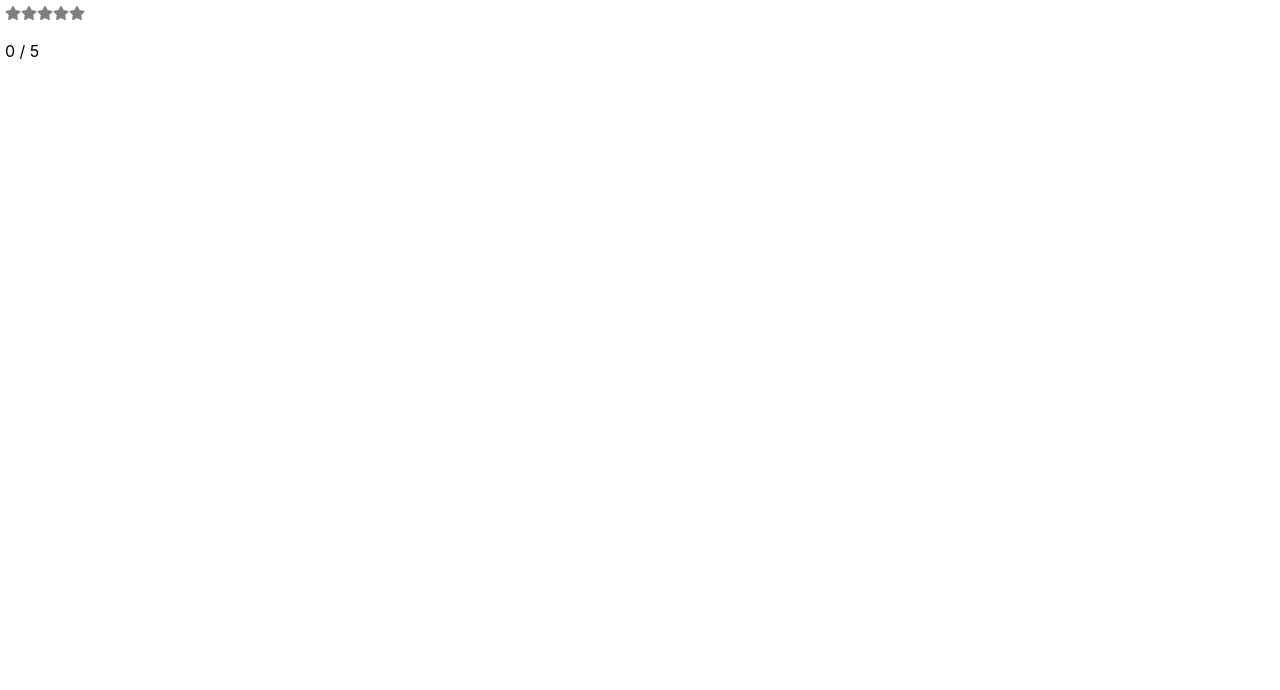
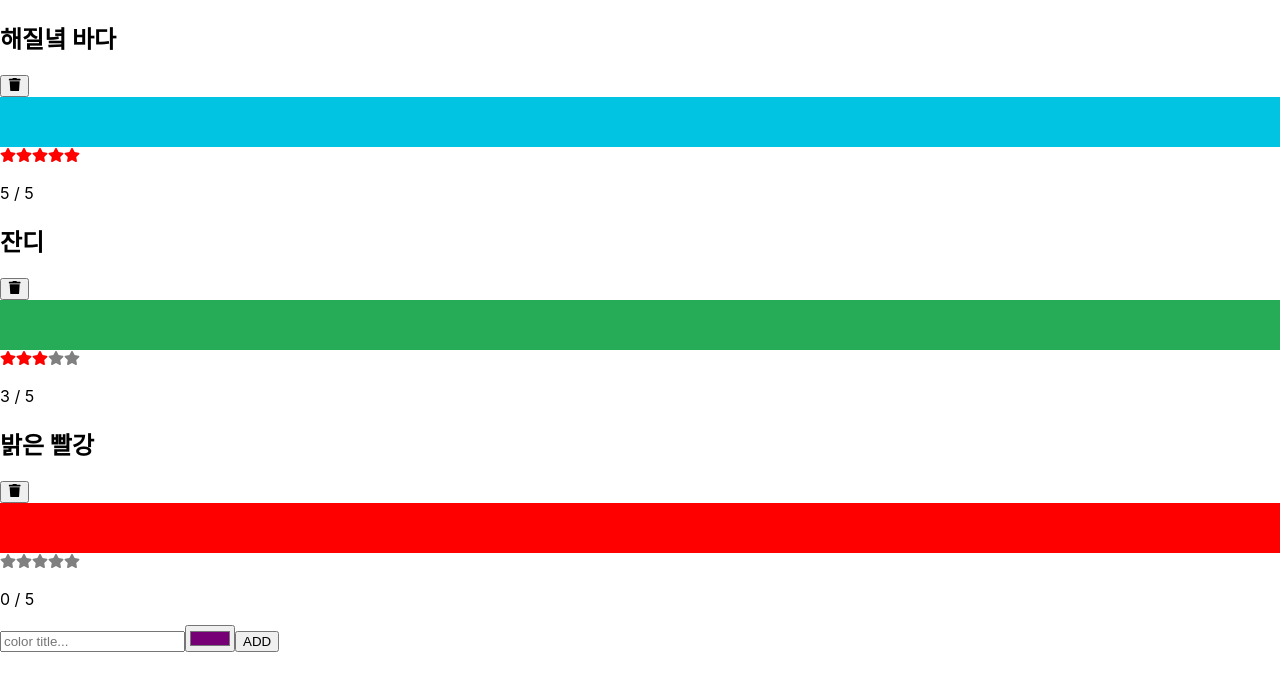
Before and after one commit to kimjinsub/my-project, a React (Create React App) app: page / in a window 1280 px wide. Shown: the top 690 px of the page. Built offline with nearby package versions, Linux system fonts and the light colour scheme.

Commit message:
before context

```diff
--- /dev/null
+++ b/src/AddColorForm.js
@@ -0,0 +1,55 @@
+import React from "react";// useState 훅은 useInput 훅 안에 캡슐화된다.
+import { useInput } from "./hooks";
+
+export default function AddColorForm({ onNewColor = f => f}) {
+    const [titleProps, resetTitle] = useInput("");
+    const [colorProps, resetColor] = useInput("#770077");
+
+    const submit = e => {
+        e.preventDefault();
+        onNewColor(titleProps.value, colorProps.value);
+        resetTitle();
+        resetColor();
+    };
+
+    return (
+        <form onSubmit={submit}>
+            <input
+                {...titleProps}
+                type="text"
+                placeholder="color title..."
+                required
+            />
+            <input
+                {...colorProps}
+                type="color"
+                required
+            />
+            <button>ADD</button>
+        </form>
+    );
+}
+
+// import React, { useRef } from "react";
+
+// export default function AddColorForm({ onNewColor = f => f}) {
+//     const txtTitle = useRef();
+//     const hexColor = useRef();
+
+//     const submit = e => {
+//         e.preventDefault();
+//         const title = txtTitle.current.value;
+//         const color = hexColor.current.hexColor;
+//         onNewColor(title, color);
+//         txtTitle.current.value = "";
+//         hexColor.current.value = "";
+//     };
+
+//     return (
+//         <form onSubmit={submit}>
+//             <input ref={txtTitle} type="text" placeholder="color title..." required />
+//             <input ref={hexColor} type="color" required />
+//             <button>ADD</button>
+//         </form>
+//     );
+// }
--- a/src/App.js
+++ b/src/App.js
@@ -1,30 +1,71 @@
 import React, { useState } from "react";
-import { FaStar } from "react-icons/fa";
+import colorData from "./color-data.json";
+import ColorList from "./ColorList.js";
+import AddColorForm from "./AddColorForm";
+import { v4 } from "uuid";
 
-const Star = ({ selected = false, onSelect = f => f }) => (
-  <FaStar color={selected ? "red" : "grey"} onClick={onSelect} />
-);
+export default function App(){
+  const [colors, setColors] = useState(colorData.colors);
+  return (
+    <>
+      <ColorList
+        colors={colors}
+        onRemoveColor={id => {
+          const newColors = colors.filter(color => color.id !== id);
+          setColors(newColors);
+        }}
+        onRateColor={(id, rating) => {
+          const newColors = colors.map(color =>
+            color.id === id ? { ...color, rating } : color
+          );
+          setColors(newColors);
+        }}
+      />
+      <AddColorForm
+        onNewColor={(title, color) => {
+          const newColors = [
+            ...colors,
+            {
+              id: v4(),
+              rating: 0,
+              title,
+              color
+            }
+          ];
+          setColors(newColors);
+        }}
+      />
+    </>
+  );
+}
 
-const createArray = length => [...Array(length)];
+// import React, { useState } from "react";
+// import { FaStar } from "react-icons/fa";
+
+// const Star = ({ selected = false, onSelect = f => f }) => (
+//   <FaStar color={selected ? "red" : "grey"} onClick={onSelect} />
+// );
+
+// const createArray = length => [...Array(length)];
 
 
-export default function StarRating({ style = {}, totalStars = 5}) {
-  const [selectedStars, setSelectedStars] = useState(0);
-  return (
-    <div style={{padding: "5px", ...style}}>
-      {createArray(totalStars).map((n, i) => (
-        <Star
-          key={i}
-          selected={selectedStars > i}
-          onSelect={() => setSelectedStars(i + 1)}
-        />
-      ))}
-      <p>
-        {selectedStars} / {totalStars}
-      </p>
-    </div>
-  );
-}
+// export default function StarRating({ style = {}, totalStars = 5}) {
+//   const [selectedStars, setSelectedStars] = useState(0);
+//   return (
+//     <div style={{padding: "5px", ...style}}>
+//       {createArray(totalStars).map((n, i) => (
+//         <Star
+//           key={i}
+//           selected={selectedStars > i}
+//           onSelect={() => setSelectedStars(i + 1)}
+//         />
+//       ))}
+//       <p>
+//         {selectedStars} / {totalStars}
+//       </p>
+//     </div>
+//   );
+// }
 
 
 // export default function StarRating({ totalStars = 5}) {
--- /dev/null
+++ b/src/Color.js
@@ -0,0 +1,26 @@
+import React from "react";
+import StarRating from "./StarRating";
+import { FaTrash } from "react-icons/fa";
+
+export default function Color({
+    id,
+    title,
+    color,
+    rating,
+    onRemove = f => f,
+    onRate = f => f
+}) {
+    return (
+        <section>
+            <h1>{title}</h1>
+            <button onClick={() => onRemove(id)}>
+                <FaTrash />
+            </button>
+            <div style={{ height: 50, backgroundColor: color }} />
+            <StarRating
+                selectedStars={rating}
+                onRate={rating => onRate(id, rating)}
+            />
+        </section>
+    );
+}
--- /dev/null
+++ b/src/ColorList.js
@@ -0,0 +1,24 @@
+import React from "react";
+import Color from "./Color";
+
+export default function ColorList({
+    colors = [],
+    onRemoveColor = f => f,
+    onRateColor = f => f
+}) {
+    if(!colors.length) return <div>표시할 색이 없습니다.</div>;
+    return (
+        <div className="color-list">
+            {
+                colors.map(color => (
+                    <Color
+                        key={color.id}
+                        {...color}
+                        onRemove={onRemoveColor}
+                        onRate={onRateColor}
+                    />
+                ))
+            }
+        </div>
+    );
+}
--- /dev/null
+++ b/src/StarRating.js
@@ -0,0 +1,32 @@
+import React from "react";
+import { FaStar } from "react-icons/fa";
+
+const Star = ({ selected = false, onSelect = f => f }) => (
+  <FaStar color={selected ? "red" : "grey"} onClick={onSelect} />
+);
+
+const createArray = length => [...Array(length)];
+
+export default function StarRating({
+    totalStars = 5,
+    selectedStars = 0,
+    onRate = f => f
+}) {
+  return (
+    <>
+      {createArray(totalStars).map((n, i) => (
+        <Star
+          key={i}
+          selected={selectedStars > i}
+          onSelect={() => {
+              debugger;
+              onRate(i+1)
+          }}
+        />
+      ))}
+      <p>
+        {selectedStars} / {totalStars}
+      </p>
+    </>
+  );
+}
--- /dev/null
+++ b/src/color-data.json
@@ -0,0 +1,22 @@
+{
+    "colors": [
+        {
+            "id": "0175d1f0-a8c6-41bf-8d02-df5734d829a4",
+            "title": "해질녘 바다",
+            "color": "#00c4e2",
+            "rating": 5
+        },
+        {
+            "id": "83c7ba2f-7392-4d7d-9e23-35adbe186046",
+            "title": "잔디",
+            "color": "#26ac56",
+            "rating": 3
+        },
+        {
+            "id": "a11e3995-b0bd-4d58-8c48-5e49ae7f7f23",
+            "title": "밝은 빨강",
+            "color": "#ff0000",
+            "rating": 0
+        }
+    ]
+}
--- /dev/null
+++ b/src/hooks.js
@@ -0,0 +1,9 @@
+import { useState } from "react";
+
+export const useInput = initialValue => {
+    const [value, setValue] = useState(initialValue);
+    return [
+        { value, onChange: e => setValue(e.target.value) },
+        () => setValue(initialValue)
+    ];
+}
```
Also changed, not shown: 1 other file (tests, documents, lock files or other folders).
